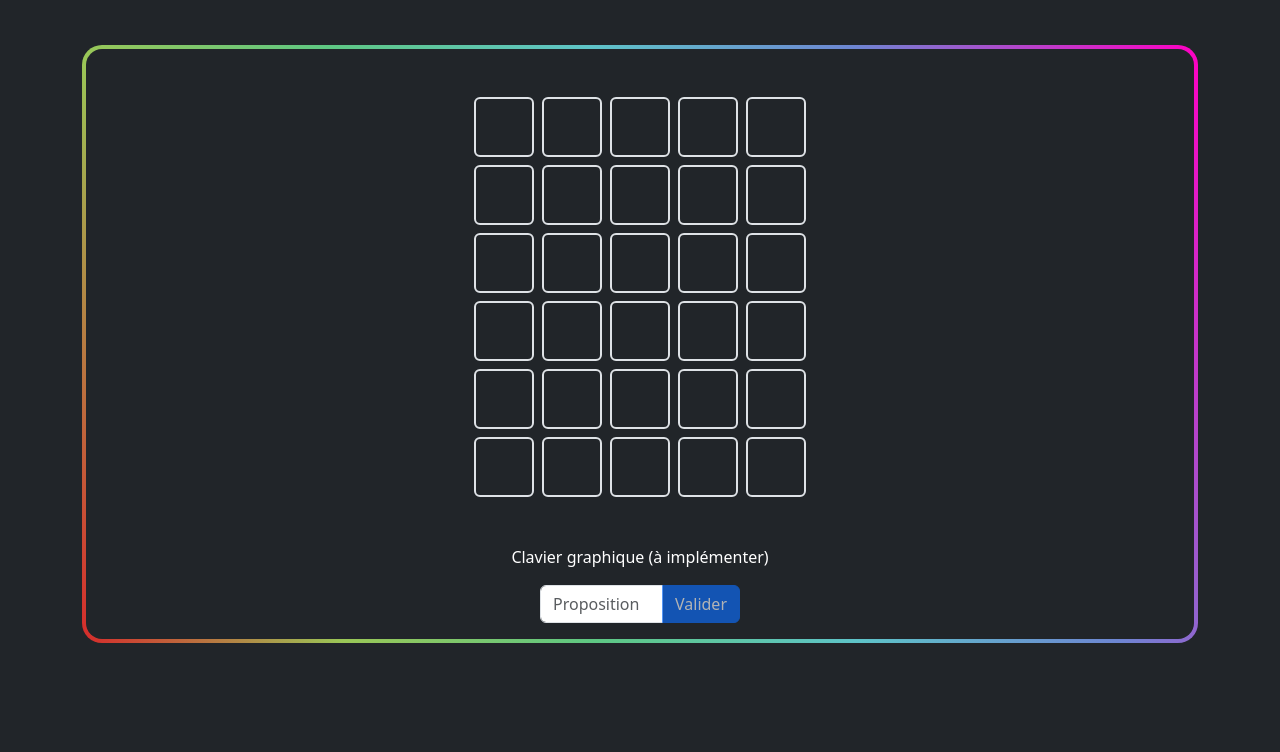
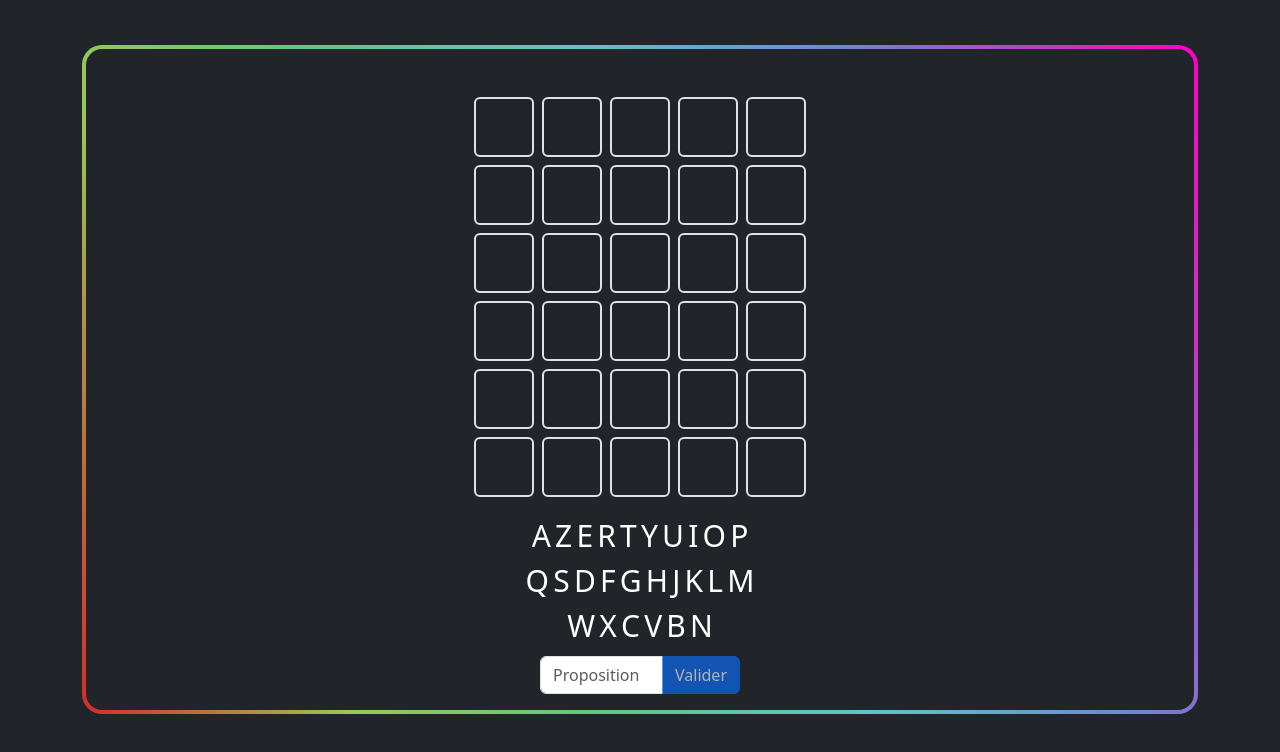
Before and after one commit to florinelef/lespetitsjeux, a website: page games/wordeul/index.html in a window 1280 px wide. Shown: the part 194-946 px from the top of the page. Before the commit the page ends 885 px from the top, so only its background shows below. Drawn offline with nearby package versions, Linux system fonts and the light colour scheme; no server answers; files whose address does not match are found by name.

Commit message:
ajout clavier graphique

```diff
--- a/assets/style.css
+++ b/assets/style.css
@@ -29,3 +29,7 @@
 .gray {
   background-color: #3a3a3c;
 }
+
+.letter {
+  font-size: 30px;
+}
--- a/games/wordeul.js
+++ b/games/wordeul.js
@@ -86,6 +86,9 @@ function writeWord(word, linenumber, letter = 0, lettersRemaining = null) {
 
 			if (word[letter] === correctWord[letter]) {
 				box.classList.add('green');
+				document
+					.querySelector(`#letter-${word[letter]}`)
+					.classList.add('green');
 				lettersStatus[word[letter]] = 2;
 				lettersRemaining[letter] = null;
 			}
@@ -99,10 +102,16 @@ function writeWord(word, linenumber, letter = 0, lettersRemaining = null) {
 						const idx = lettersRemaining.indexOf(word[i]);
 						if (idx !== -1) {
 							b.classList.add('orange');
+							document
+								.querySelector(`#letter-${word[i]}`)
+								.classList.add('orange');
 							lettersStatus[word[i]] = 1;
 							lettersRemaining[idx] = null;
 						} else {
 							b.classList.add('gray');
+							document
+								.querySelector(`#letter-${word[i]}`)
+								.classList.add('gray');
 							lettersStatus[word[i]] = 0;
 						}
 					}
--- a/games/wordeul/index.html
+++ b/games/wordeul/index.html
@@ -28,7 +28,7 @@
 
 
             <div id="game" class="mt-5">
-                <div class="d-flex flex-column align-items-center gap-2 mt-5 mb-5">
+                <div class="d-flex flex-column align-items-center gap-2 mt-5 mb-3">
                     <div class="d-flex gap-2">
                         <div id="l1-c1" class="border border-2 rounded d-flex justify-content-center align-items-center fw-bold fs-3" style="width:60px;height:60px;"></div>
                         <div id="l1-c2" class="border border-2 rounded d-flex justify-content-center align-items-center fw-bold fs-3" style="width:60px;height:60px;"></div>
@@ -74,10 +74,39 @@
                 </div>
 
                 <div id="keyboard">
-                    <p>Clavier graphique (à implémenter)</p>
+                    <div id="keyboard-colored">
+                        <div id="keyboard-colored">
+                            <span id="letter-a" class="letter">A</span>
+                            <span id="letter-z" class="letter">Z</span>
+                            <span id="letter-e" class="letter">E</span>
+                            <span id="letter-r" class="letter">R</span>
+                            <span id="letter-t" class="letter">T</span>
+                            <span id="letter-y" class="letter">Y</span>
+                            <span id="letter-u" class="letter">U</span>
+                            <span id="letter-i" class="letter">I</span>
+                            <span id="letter-o" class="letter">O</span>
+                            <span id="letter-p" class="letter">P</span><br>
+                            <span id="letter-q" class="letter">Q</span>
+                            <span id="letter-s" class="letter">S</span>
+                            <span id="letter-d" class="letter">D</span>
+                            <span id="letter-f" class="letter">F</span>
+                            <span id="letter-g" class="letter">G</span>
+                            <span id="letter-h" class="letter">H</span>
+                            <span id="letter-j" class="letter">J</span>
+                            <span id="letter-k" class="letter">K</span>
+                            <span id="letter-l" class="letter">L</span>
+                            <span id="letter-m" class="letter">M</span><br>
+                            <span id="letter-w" class="letter">W</span>
+                            <span id="letter-x" class="letter">X</span>
+                            <span id="letter-c" class="letter">C</span>
+                            <span id="letter-v" class="letter">V</span>
+                            <span id="letter-b" class="letter">B</span>
+                            <span id="letter-n" class="letter">N</span>
+                        </div>
+                    </div>
 
                     <div id="inputZone" class="d-flex justify-content-center">
-                        <div class="input-group mb-3" style="width: 200px;">
+                        <div class="input-group mb-3 mt-2" style="width: 200px;">
                             <input id="guessInput" type="text" class="form-control" placeholder="Proposition" maxlength="5">
                             <button id="guessButton" class="btn btn-primary" type="button">Valider</button>
                         </div>
```
